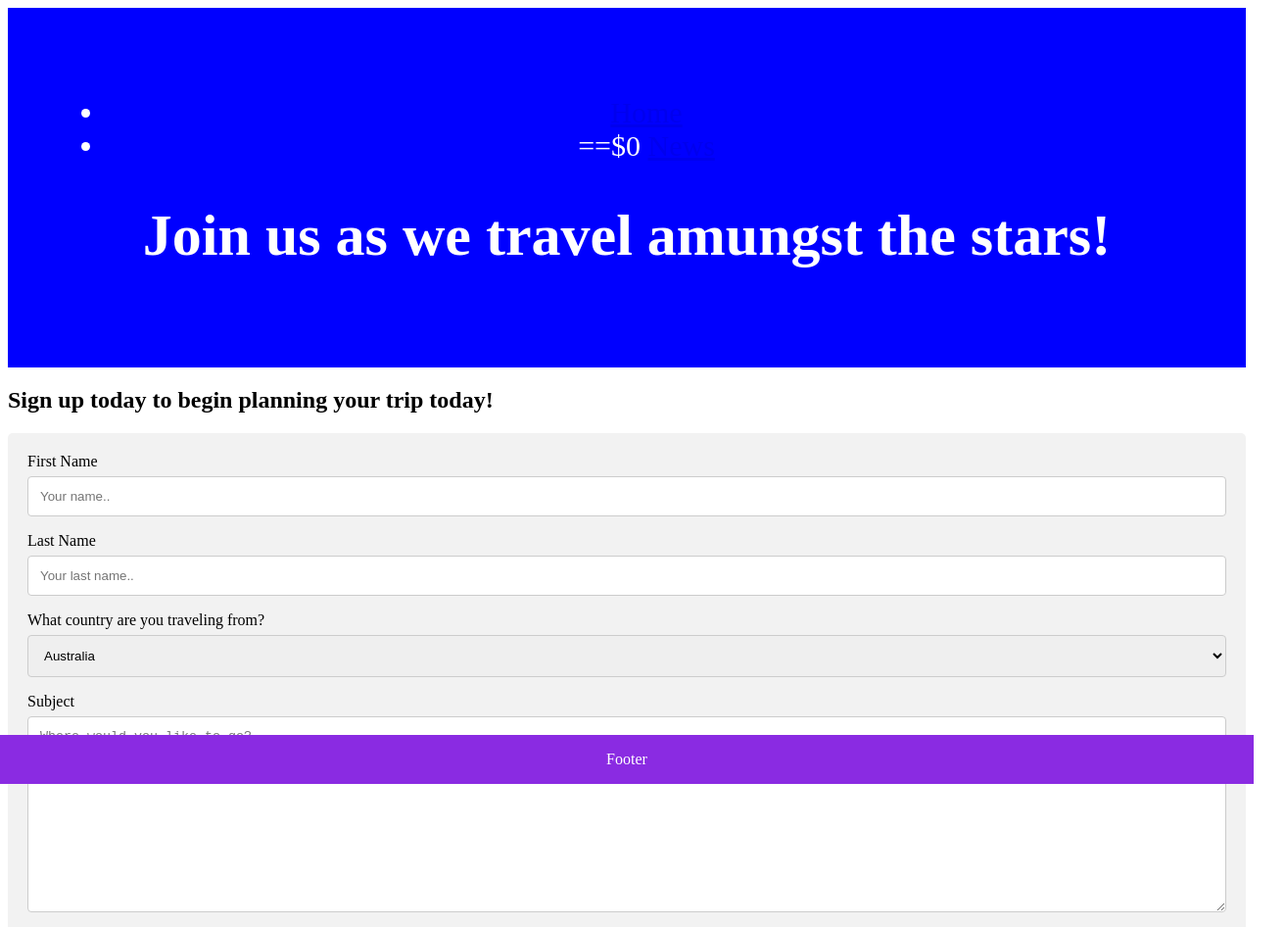
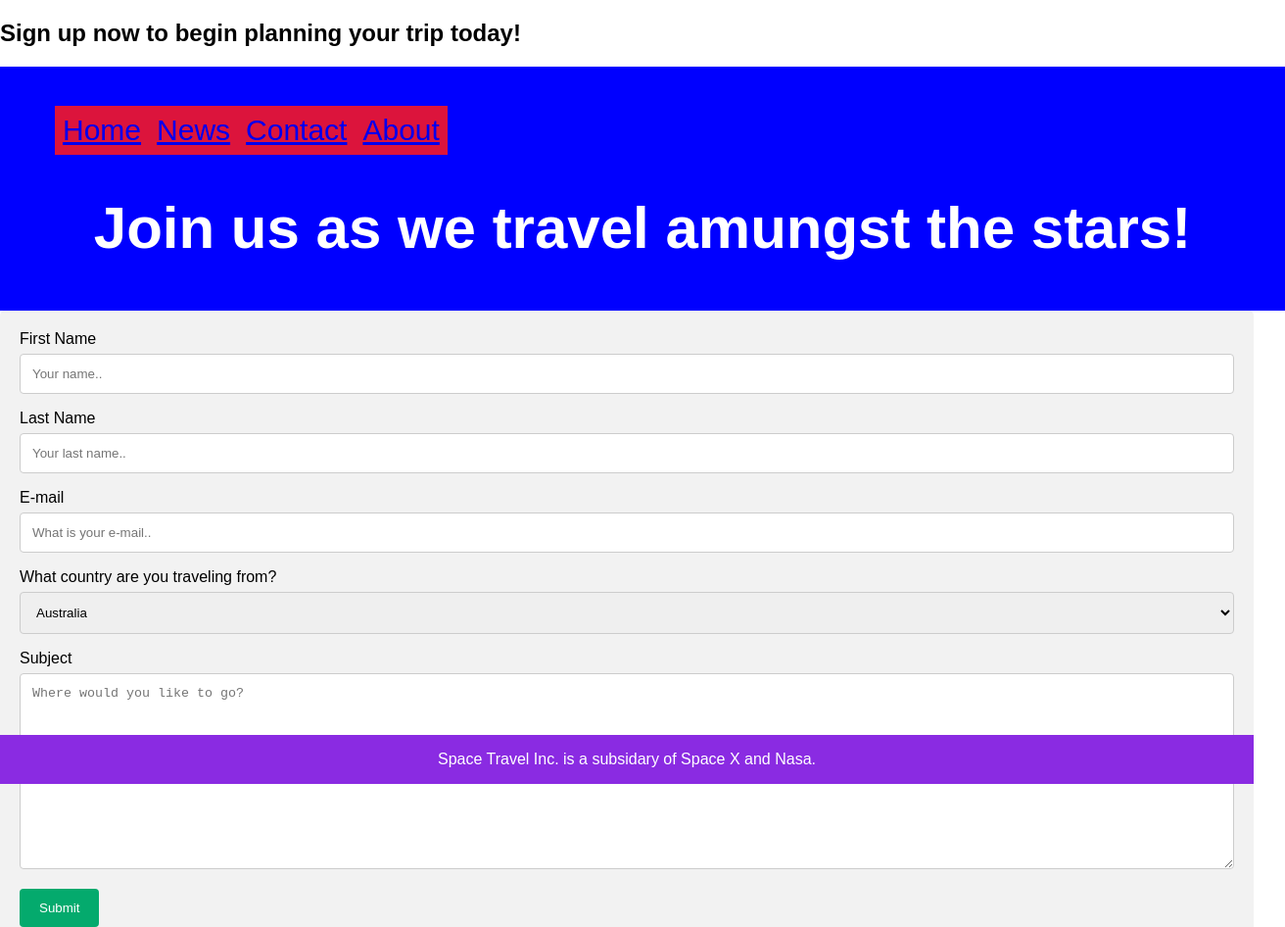
Before and after one commit to Erik-jpg/Working, a plain HTML site: page index.html in a window 1280 px wide. Shown: the top 946 px of the page at 98% size, 1312 px wide, since content can reach past the window. Drawn offline with Linux system fonts and the light colour scheme.

Commit message:
finished the mini project, turned it into some strange thing about space travel. It kind of helped keep my mind from being bogged down.

```diff
--- a/index.html
+++ b/index.html
@@ -8,21 +8,29 @@
     <link rel="stylesheet" href="style.css">
 </head>
   <body>
+    <content>
+      <h2>Sign up now to begin planning your trip today!</h2>
       <div class="header">
         <div class="horizontal">
-        <ul class="navigation buttons">
+          <ul class="navigationbuttons">
             <li>
               <a class="active" href="javascript:void(0)">Home</a>
             </li>
-          <li> ==$0
+            <li>
               <a href="javascript:void(0)">News</a>
             </li>
-
+            <li>
+              <a href="mailto:webdesign@example.com">Contact</a>
+            </li>
+            <li>
+              <a href="javascript:void(0)">About</a>
+            </li>
           </ul>
         </div>
+        <div class="top-container">
           <h1>Join us as we travel amungst the stars!</h1>
         </div>
-   <h2>Sign up today to begin planning your trip today!</h2>
+      </div>
         <div class="container">
           <form action="action_page.php">
 
@@ -31,7 +39,8 @@
 
             <label for="lname">Last Name</label>
               <input type="text" id="lname" name="lastname" placeholder="Your last name..">
-
+            <label for="email"><E-mail>E-mail</E-mail></label>
+              <input type="text" id="email" name="email" placeholder="What is your e-mail..">
             <label for="country">What country are you traveling from?</label>
             <select id="country" name="country">
               <option value="australia">Australia</option>
@@ -47,12 +56,13 @@
 
         </form>
       </div>
-      <img src="https://scienceblogs.com/files/startswithabang/files/2011/09/img_horsehead_nebula_1200x900.jpeg">
-      <figcaption>Fig.1- Stars in the night sky.</figcaption>
+      <figcaption>Space: the final frontier.</figcaption>
+        <img src="https://scienceblogs.com/files/startswithabang/files/2011/09/img_horsehead_nebula_1200x900.jpeg" alt="An image of different colored stars out in space">
+
 
   <div class="footer">
-  <p>Footer</p>
+    <p>Space Travel Inc. is a subsidary of Space X and Nasa.</p>
   </div>
-
+    </content>
       </body>
 </html>
--- a/style.css
+++ b/style.css
@@ -1,3 +1,8 @@
+body {
+  margin:0;
+  font-family:Arial, Helvetica, sans-serif;
+}
+
 input[type=text], select, textarea {
     width: 100%;
     padding: 12px;
@@ -32,11 +37,15 @@ input[type=text], select, textarea {
   }
 
   .header {
-    padding: 60px;
+    padding: 10px 16px;
     text-align: center;
-    background-color: blue;
+    background-color:blue;
     color: white;
     font-size: 30px;
+    position: fixed;
+    top: 5%;
+    width: 100%;
+    position:sticky;
   }
 
   .footer {
@@ -48,3 +57,29 @@ input[type=text], select, textarea {
     color: white;
     text-align: center;
   }
+
+  .navigationbuttons {
+    list-style-type: none;
+    margin:0%;
+    padding:0%;
+    background-color:crimson;
+  }
+
+  .horizontal {
+    display: block;
+    margin-block-start: 1em;
+    margin-block-end: 1em;
+    margin-inline-start: 0px;
+    margin-inline-end: 0px;
+    padding-inline-start: 40px;
+    overflow:hidden;
+  }
+
+  li {
+    display: inline-block;
+    float:left;
+    padding: 8px;
+    background-color:crimson;
+    color:forestgreen;
+
+  }
```
Lines whose indentation alone changed are shown as unchanged.
